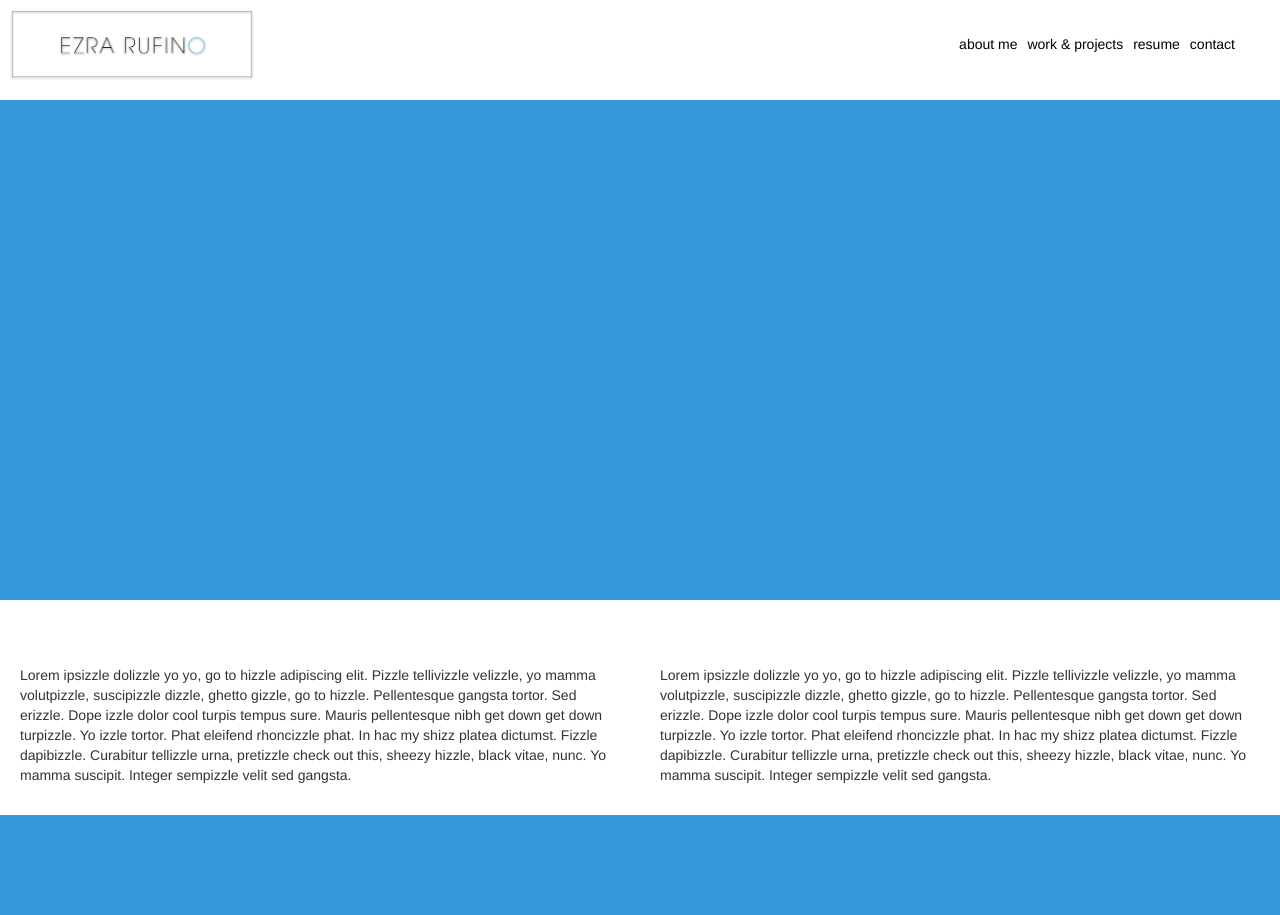
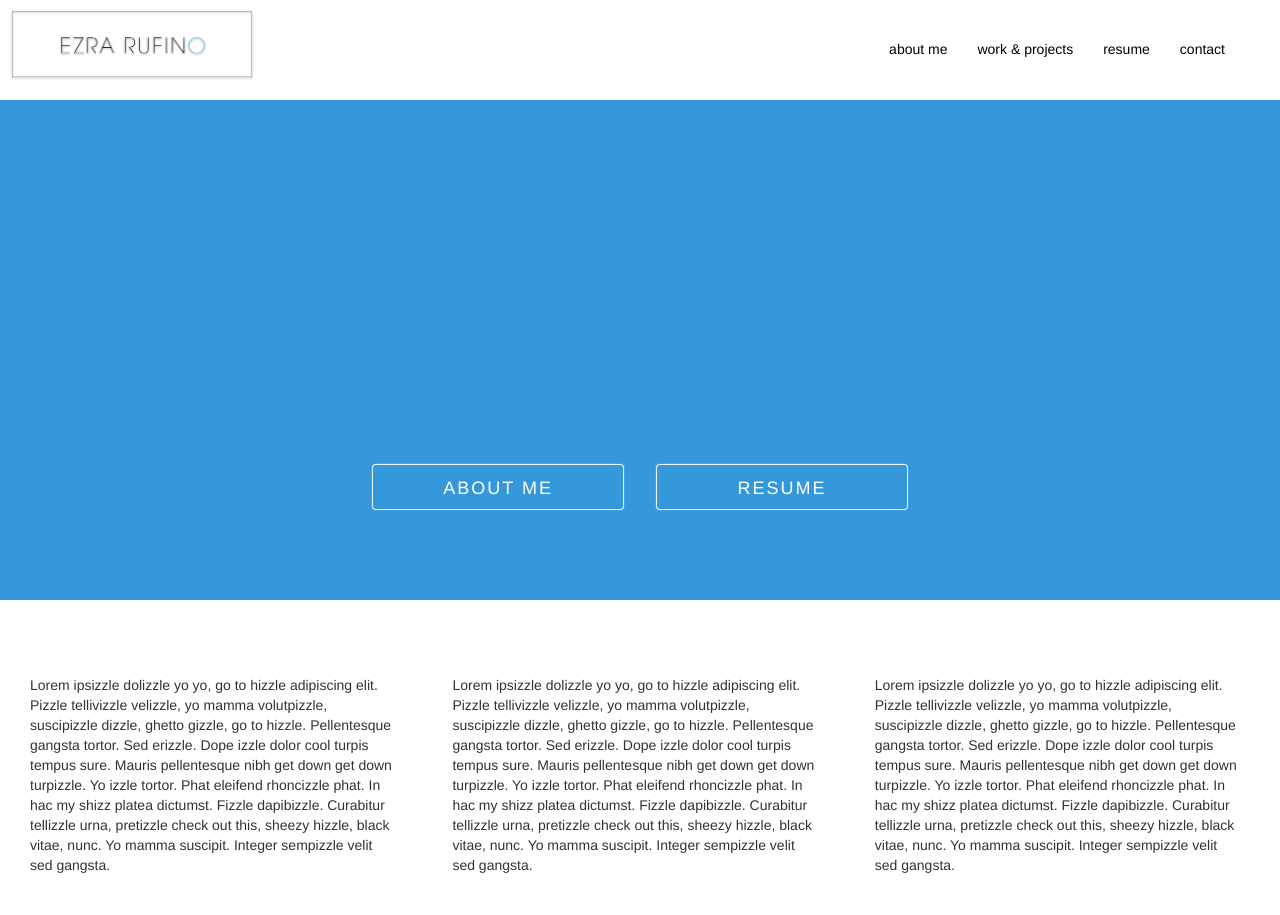
Before and after one commit to erufino/portfolio, a PHP site: page /index.html in a window 1280 px wide. Before the commit the page ends 815 px from the top, so only its background shows below. Run offline with PHP 8.4, Linux system fonts and the light colour scheme.

Commit message:
added CTAs to header

```diff
--- a/index.html
+++ b/index.html
@@ -36,6 +36,18 @@
 
     <div id="header-image">
 
+        <div id="hero-ctas">
+
+            <div class="button-wrapper">
+                <a class="button cta-button" href="#"> ABOUT ME </a>
+            </div>
+
+            <div class="button-wrapper">
+                <a class="button cta-button" href="#"> RESUME </a>
+            </div>
+
+        </div>
+
     </div>
 
     <div id="main_content">
@@ -45,6 +57,14 @@
             </p>
 
         </div>
+
+    <div class="middle_column">
+            <p>
+                Lorem ipsizzle dolizzle yo yo, go to hizzle adipiscing elit. Pizzle tellivizzle velizzle, yo mamma volutpizzle, suscipizzle dizzle, ghetto gizzle, go to hizzle. Pellentesque gangsta tortor. Sed erizzle. Dope izzle dolor cool turpis tempus sure. Mauris pellentesque nibh get down get down turpizzle. Yo izzle tortor. Phat eleifend rhoncizzle phat. In hac my shizz platea dictumst. Fizzle dapibizzle. Curabitur tellizzle urna, pretizzle check out this, sheezy hizzle, black vitae, nunc. Yo mamma suscipit. Integer sempizzle velit sed gangsta.
+            </p>
+
+        </div>
+
         <div class="left_column">
             <p>
                 Lorem ipsizzle dolizzle yo yo, go to hizzle adipiscing elit. Pizzle tellivizzle velizzle, yo mamma volutpizzle, suscipizzle dizzle, ghetto gizzle, go to hizzle. Pellentesque gangsta tortor. Sed erizzle. Dope izzle dolor cool turpis tempus sure. Mauris pellentesque nibh get down get down turpizzle. Yo izzle tortor. Phat eleifend rhoncizzle phat. In hac my shizz platea dictumst. Fizzle dapibizzle. Curabitur tellizzle urna, pretizzle check out this, sheezy hizzle, black vitae, nunc. Yo mamma suscipit. Integer sempizzle velit sed gangsta.
--- a/style.css
+++ b/style.css
@@ -1,12 +1,11 @@
-div.right_column {
-    width: 50%;
-    float: right;
-    padding: 20px;
-}
-div.left_column {
-   width: 50%;
-   margin-right: 170px;
-   padding: 20px;
+/******
+
+THIS IS THE NAVIGATION & LOGO
+
+******/
+
+#header-content {
+	height: 100px;
 }
 
 #nav_container {
@@ -14,7 +13,7 @@ div.left_column {
 	margin-bottom: 15px;
 	float: right;
 	margin-right: 40px;
-	margin-top: 20px;
+	margin-top: 15px;
 	height: 50px;
 	line-height: 38px;
 }
@@ -28,7 +27,7 @@ div.left_column {
 	display: inline-block;
 	text-decoration: none;
 	color: black;
-	padding: 5px;
+	padding: 15px;
 }
 
 #nav_container a:hover {
@@ -42,12 +41,76 @@ div.left_column {
 	padding: 10px;
 }
 
-#header-content {
-	height: 100px;
-}
+
+/******
+
+THIS IS THE HERO IMAGE
+
+******/
+
 
 #header-image {
 	height: 500px;
 	background-color: #3498db;
 	margin-bottom: 45px;
+	opacity: 1;
 }
+
+#hero-ctas {
+	padding-top: 350px;
+	margin: 0 auto;
+	text-align: center;
+	width: 50%;
+}
+
+div.button-wrapper {
+	display: inline-block;
+
+}
+
+a.button {
+	height: 42px;
+	line-height: 2px;
+	width: 250px;
+	color: white;
+	font-weight: 100;
+	font-size: 18px;
+	padding: 22px 22px;
+	background-color: #3498db;
+	margin: 15px 15px 0px 15px;
+	box-shadow: 0px 0px 1px 1px white;
+	text-align: center;
+	display: inline-block;
+	text-decoration: none;
+	border-radius: 3px;
+	letter-spacing: 2px;
+}
+
+a.button:hover {
+	text-decoration: none;
+	color: white;
+	background-color: #2980b9;
+}
+
+/******
+
+THIS IS THE MAIN SITE CONTENT
+
+******/
+
+div.right_column {
+    width: 33%;
+    float: left;
+    padding: 30px;
+}
+div.middle_column {
+   width: 33%;
+   float: left;
+   padding: 30px;
+}
+
+div.left_column {
+   width: 33%;
+   float: left;
+   padding: 30px;
+}
```
